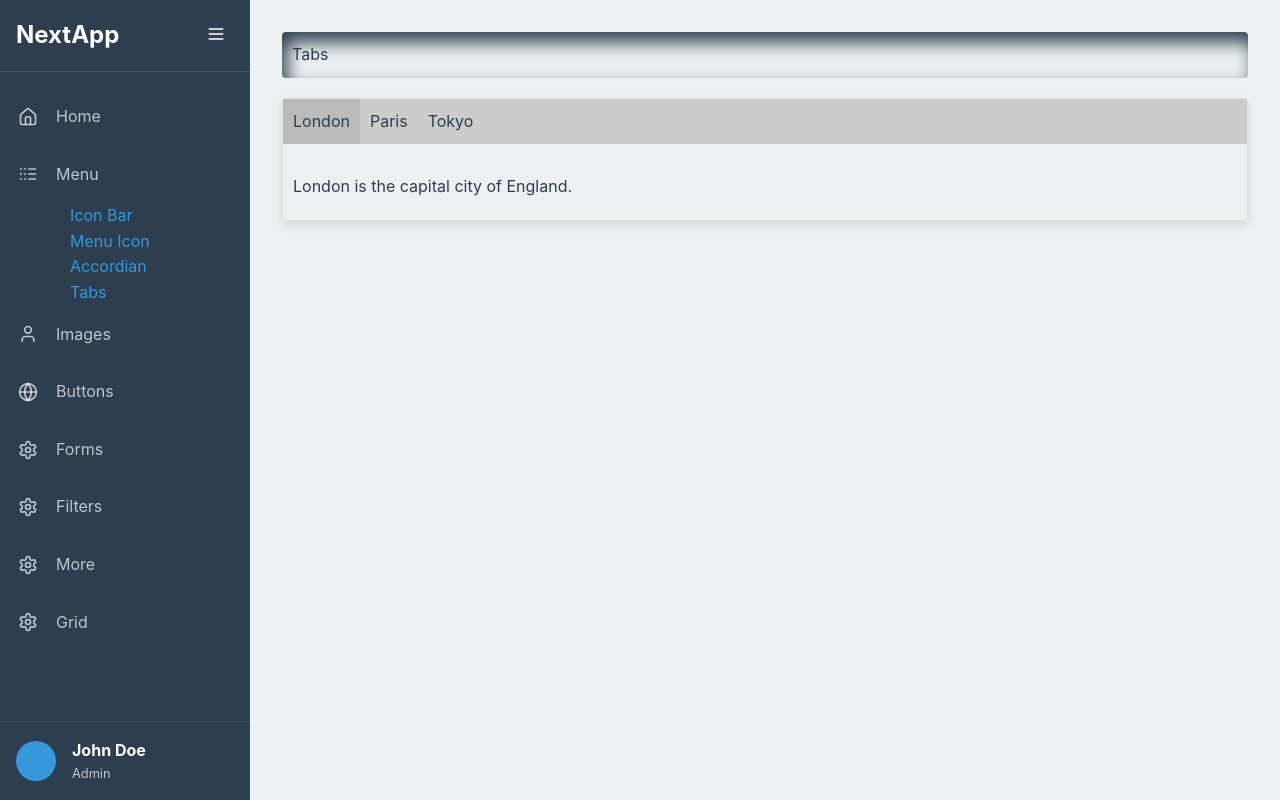
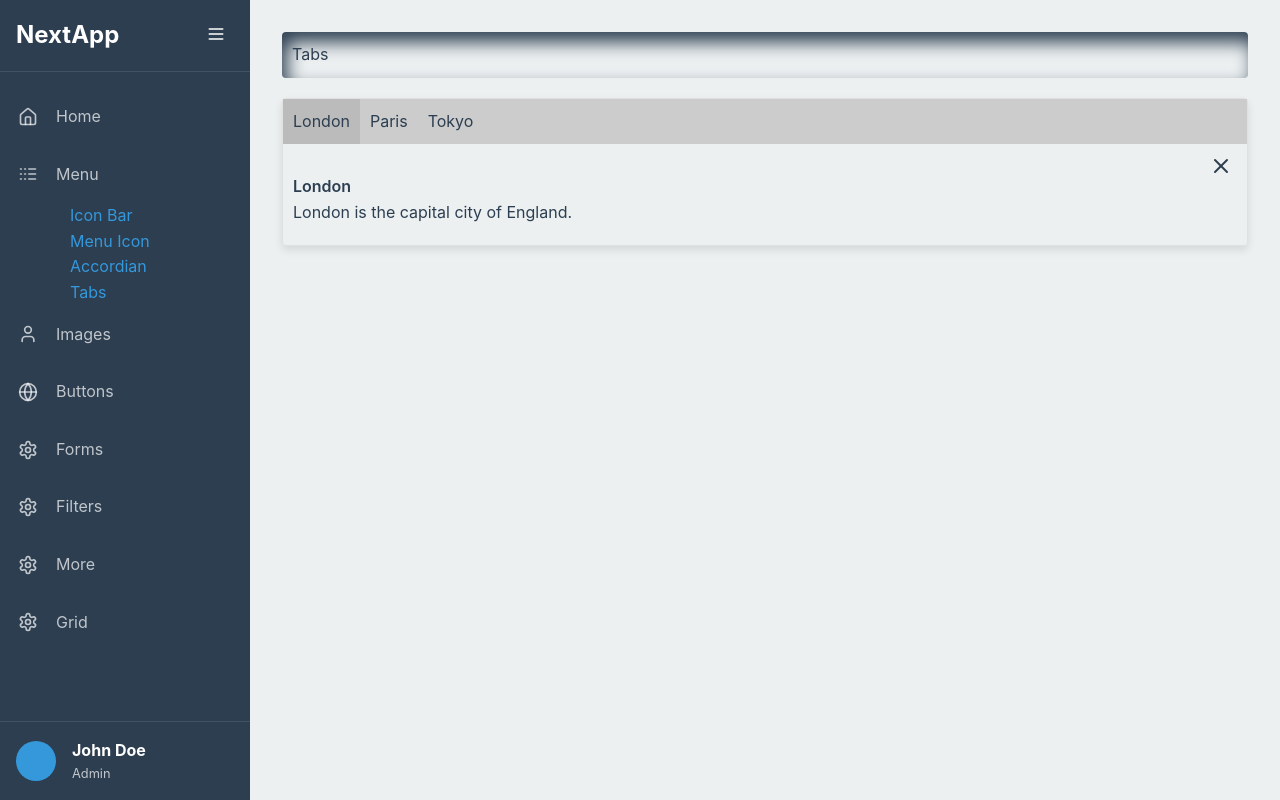
Before and after one commit to Adnankhan690/next-css-project, a Next.js app: page /menu/tabs in a window 1280 px wide. Built offline with nearby package versions, Linux system fonts and the light colour scheme.

Commit message:
polish tab

```diff
--- a/src/components/tab/Tab.module.scss
+++ b/src/components/tab/Tab.module.scss
@@ -1,10 +1,8 @@
 .mainCon {
   display: flex;
   flex-direction: column;
-  gap: 20px;
   border: 1px solid #e0e0e0;
   border-radius: 4px;
-  padding-bottom: 10px;
   box-shadow: 0 4px 8px rgba(0, 0, 0, 0.1);
 }
 .tabMainCon {
@@ -22,9 +20,27 @@
   }
 }
 .contentCon {
-  padding: 10px;
+  position: relative;
+  padding: 30px 10px 20px 10px ;
 }
 .active {
   background: #bbb;
   transition: 0.3s ease;
 }
+.closeTab {
+  position: absolute;
+  right: 14px;
+  top: 10px;
+   &:hover {
+    cursor: pointer;
+    color: red;
+    transition: 0.3s ease;
+   }
+}
+.tabConTitle {
+  font-size: 16px;
+  font-weight: 600;
+}
+.deactivateTab {
+  display: none;
+}
--- a/src/components/tab/Tab.tsx
+++ b/src/components/tab/Tab.tsx
@@ -1,6 +1,7 @@
 'use client';
 import { useState } from "react";
 import styles from "./Tab.module.scss";
+import { X } from "lucide-react";
 
 const tabItems = [
   { id: 1, title: 'London', content: 'London is the capital city of England.' },
@@ -9,7 +10,7 @@ const tabItems = [
 ];
 
 export default function Tab () {
-  const [openTab, setOpenTab] = useState(tabItems[0].id);
+  const [openTab, setOpenTab] = useState<number | null>(tabItems[0].id);
 
 
   const handleToggleTab = (id: number) => {
@@ -32,13 +33,15 @@ export default function Tab () {
           })
         }
       </div>
-      <div className={styles.contentCon}>
+      <div className={`${styles.contentCon} ${openTab === null ? styles.deactivateTab : ''}`}>
+        {openTab === null ? null : <X onClick={() => setOpenTab(null)} className={styles.closeTab} />}
         {
           tabItems.map((tab) => {
             return (
-              <div key={tab.id}>
+              <div className={styles.titleAndContentCon} key={tab.id}>
                 {openTab === tab.id &&
-                  <div className={styles.tabContent}>
+                  <div >
+                    <p className={styles.tabConTitle}>{tab.title}</p>
                     <p>{tab.content}</p>
                   </div>
                 }
```
